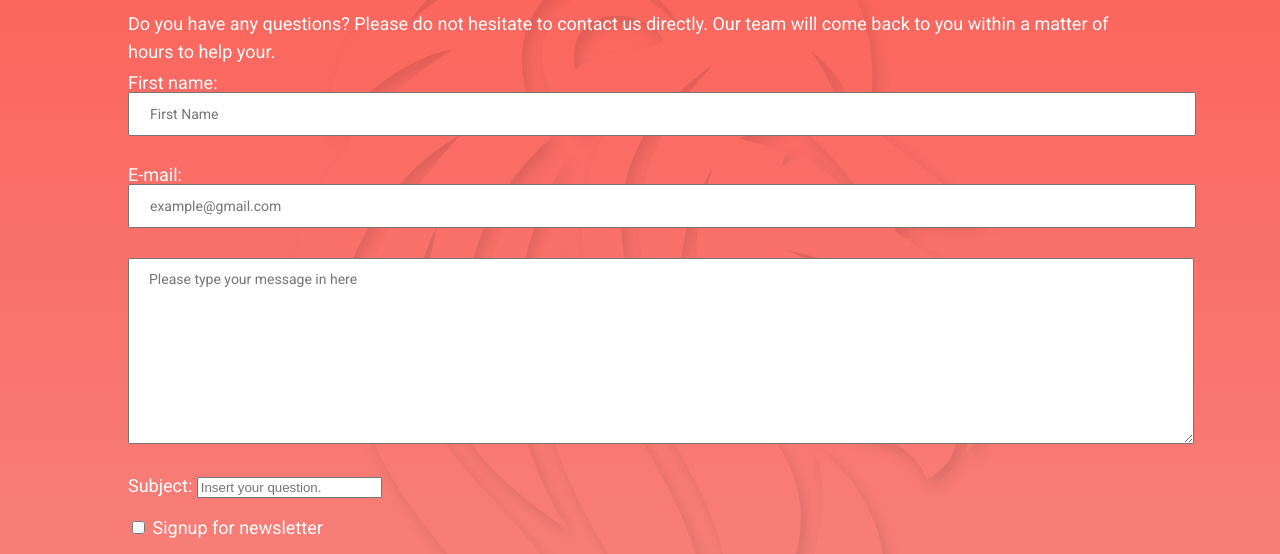
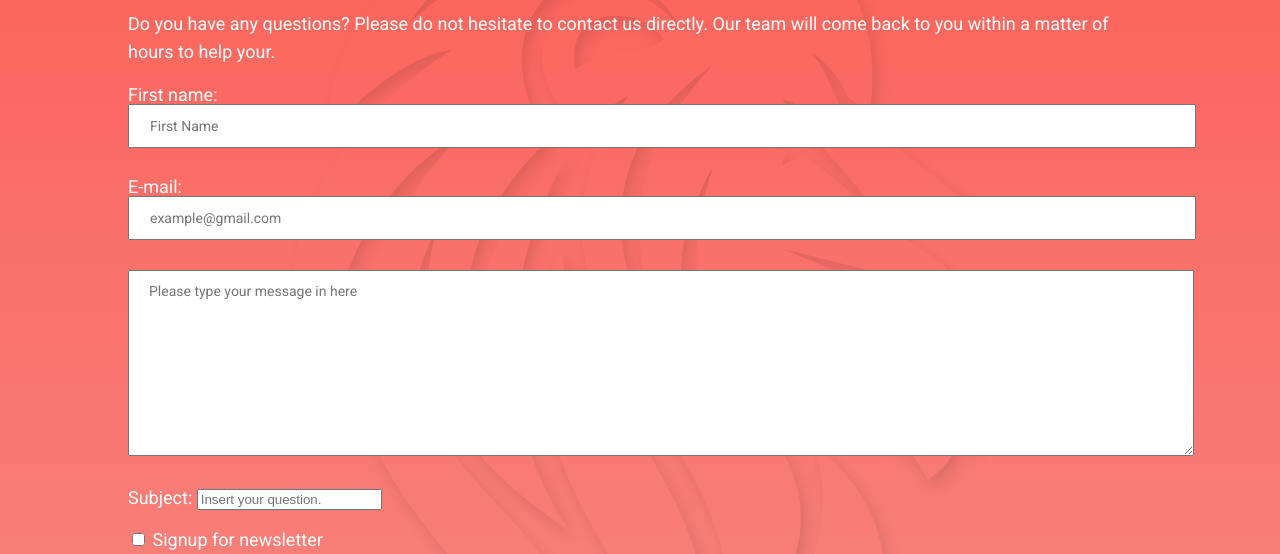
Before and after one commit to Alienverschaeve/Exercises, a plain HTML site: page Udemy Course - Daniel Water scott/Project 2 - Bike Repairs - Alien/Contactus.html in a window 1280 px wide. Shown: the part 195-749 px from the top of the page. Drawn offline with nearby package versions, Linux system fonts and the light colour scheme.

Commit message:
update project 2 CSS file and tweeks

```diff
--- a/Udemy Course - Daniel Water scott/Project 2 - Bike Repairs - Alien/Contactus.html
+++ b/Udemy Course - Daniel Water scott/Project 2 - Bike Repairs - Alien/Contactus.html
@@ -60,7 +60,6 @@ Bluehost -- Bluehost codeguard addons(paying)-->
         </div>
       </nav>
     </header>
-    <div class="section">
     <div class="main2">
       <h1>contact us</h1>
       <p>
@@ -71,9 +70,8 @@ Bluehost -- Bluehost codeguard addons(paying)-->
     </div>
 
     <form action="submit">
-
       <!-- First name label = input text-->
-        <class="inputwrapper">
+      <div class="inputwrapper">
         <label for="username">First name: </label>
         <input type="text" name="username" id="username" placeholder="First Name"></input>
       </div>
@@ -128,10 +126,10 @@ Bluehost -- Bluehost codeguard addons(paying)-->
         <input type="color" name="" id="">
         <input type="datetime" name="" id="">
       </div>
+    </form>
+
   </div>
 
-
-  </form>
 </body>
 
 </html>
--- a/Udemy Course - Daniel Water scott/Project 2 - Bike Repairs - Alien/deleteme.css
+++ /dev/null
@@ -1,130 +0,0 @@
-/* http://meyerweb.com/eric/tools/css/reset/
-   v2.0 | 20110126
-   License: none (public domain)
-*/
-/*reset coding from eric meyers*/
-/* sets consistencey inbetween different browsers!*/
-html,
-body,
-div,
-span,
-applet,
-object,
-iframe,
-h1,
-h2,
-h3,
-h4,
-h5,
-h6,
-p,
-blockquote,
-pre,
-a,
-abbr,
-acronym,
-address,
-big,
-cite,
-code,
-del,
-dfn,
-em,
-img,
-ins,
-kbd,
-q,
-s,
-samp,
-small,
-strike,
-strong,
-sub,
-sup,
-tt,
-var,
-b,
-u,
-i,
-center,
-dl,
-dt,
-dd,
-ol,
-ul,
-li,
-fieldset,
-form,
-label,
-legend,
-table,
-caption,
-tbody,
-tfoot,
-thead,
-tr,
-th,
-td,
-article,
-aside,
-canvas,
-details,
-embed,
-figure,
-figcaption,
-footer,
-header,
-hgroup,
-menu,
-nav,
-output,
-ruby,
-section,
-summary,
-time,
-mark,
-audio,
-video {
-  margin: 0;
-  padding: 0;
-  border: 0;
-  font-size: 100%;
-  font: inherit;
-  vertical-align: baseline;
-}
-/* HTML5 display-role reset for older browsers */
-article,
-aside,
-details,
-figcaption,
-figure,
-footer,
-header,
-hgroup,
-menu,
-nav,
-section {
-  display: block;
-}
-body {
-  line-height: 1;
-}
-ol,
-ul {
-  list-style: none;
-}
-blockquote,
-q {
-  quotes: none;
-}
-blockquote:before,
-blockquote:after,
-q:before,
-q:after {
-  content: "";
-  content: none;
-}
-table {
-  border-collapse: collapse;
-  border-spacing: 0;
-}
--- a/Udemy Course - Daniel Water scott/Project 2 - Bike Repairs - Alien/style.css
+++ b/Udemy Course - Daniel Water scott/Project 2 - Bike Repairs - Alien/style.css
@@ -191,3 +191,6 @@ textarea {
   font-size: 14px;
   margin-bottom: 10px;
 }
+form {
+  padding-bottom: 20px;
+}
```
Lines whose indentation alone changed are shown as unchanged.
